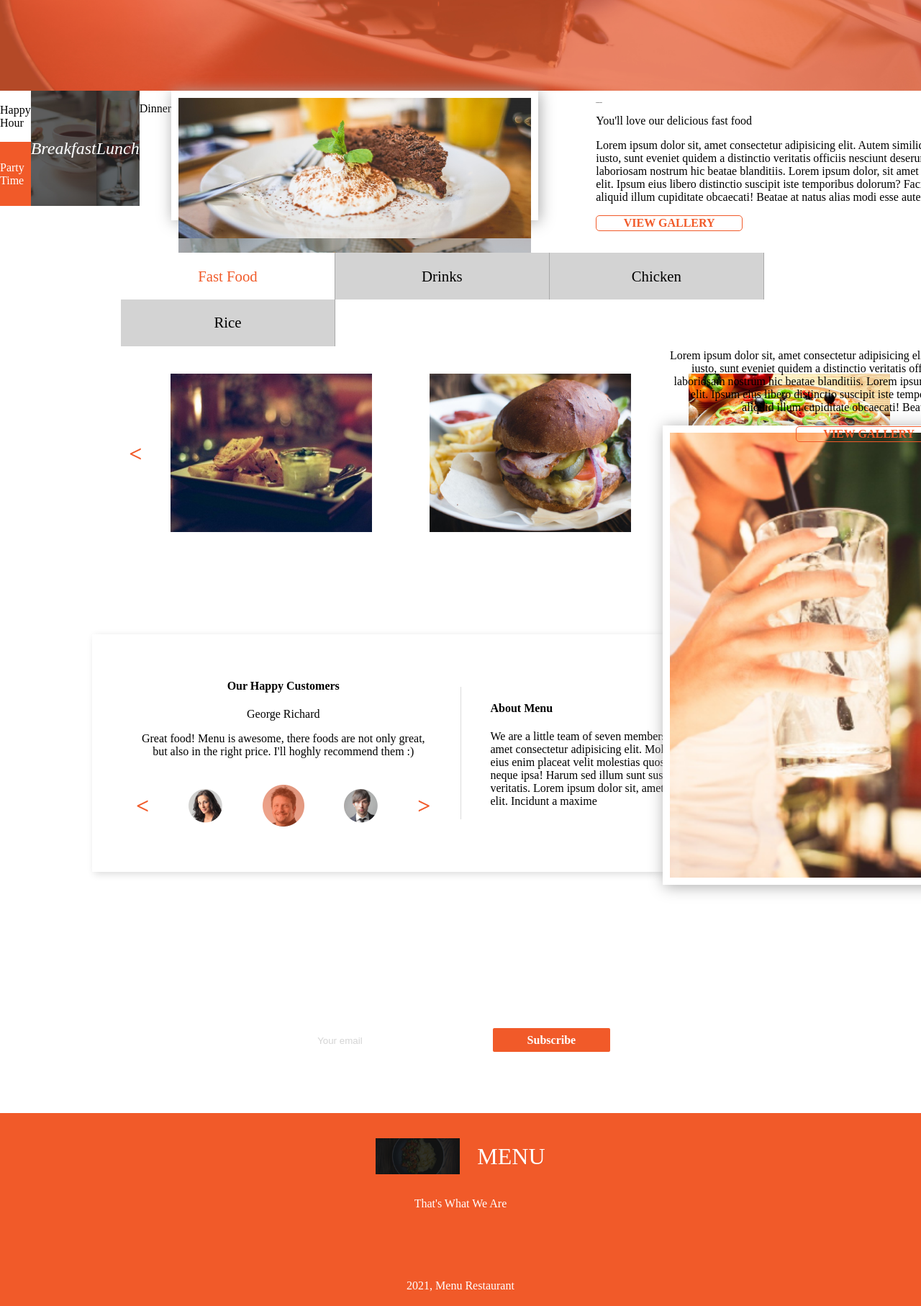
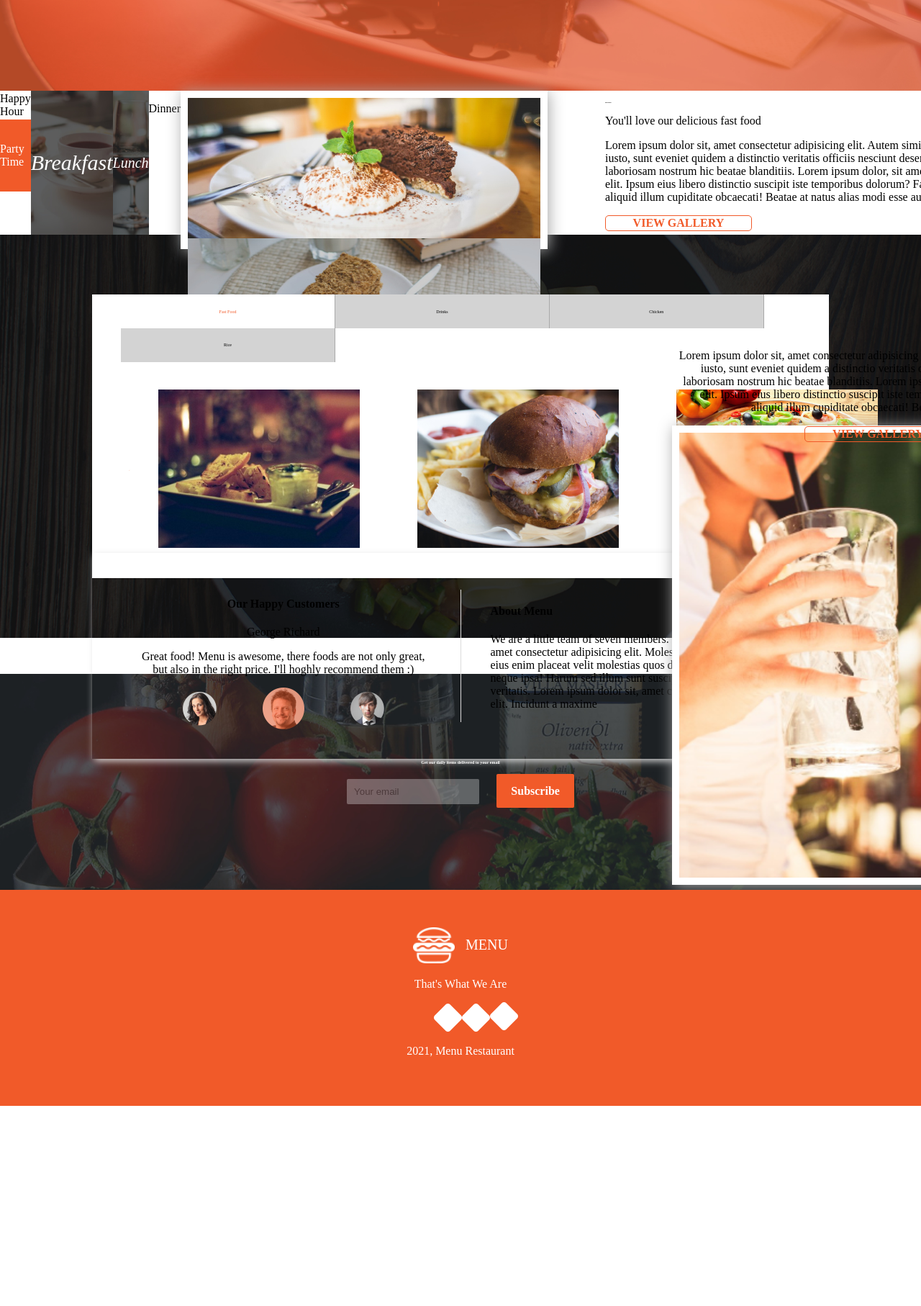
Before and after one commit to Barrack-coder/BARRY-S-KITCHEN, a plain HTML site: page index.html in a window 1280 px wide. Shown: the part 474-2288 px from the top of the page at 72% size. After the commit the page ends 2010 px from the top, so only its background shows below. Drawn offline with Linux system fonts and the light colour scheme; files whose address does not match are found by name.

Commit message:
add my ccss file

```diff
--- a/index.html
+++ b/index.html
@@ -85,19 +85,19 @@
 
   </section>
 
-  <!-- Section with tabbed menu -->
+
   <section id="tabbed-menu">
     <div id="tabbed-menu-inner">
       <ul id="our-food">
         <li>Fast Food
-          <!--
-        -->
+
+
           <li>Drinks
-            <!--
-        -->
+
+
             <li>Chicken
-              <!--
-        -->
+
+
               <li>Rice
       </ul>
       <div id="fast-food-tab">
@@ -118,7 +118,6 @@
     </div>
   </section>
 
-  <!-- Section with customer reviews and about the menu -->
   <section id="reviews">
     <div id=customer-flex>
       <div id="customers">
@@ -149,7 +148,7 @@
     </div>
   </section>
 
-  <!-- Section with subscribe call to action-->
+
   <section id="subscribe">
     <form action="">
       <p>Get our daily items delivered to your email</p>
@@ -158,11 +157,11 @@
     </form>
   </section>
 
-  <!-- Footer area -->
+
   <footer>
     <div id="footer-content">
       <div id="menu-logo-footer">
-        <img src="/images/foodsBg.jpg">
+        <img src="/images/logo_white.png">
         <p id="menu-text">menu</p>
       </div>
       <p>That's What We Are</p>
@@ -174,19 +173,20 @@
       <div id="social-icons">
 
 
-        <!-- <div class="facebook"> -->
+      <div class="facebook">
         <i class="fa fa-facebook"></i>
-        <!-- <img src="assets/footerlogos/facebook.png" alt="Facebook Icon">
-        </div> -->
-        <!-- <div class="twitter"> -->
-        <i class="fa fa-twitter twitter-icon"></i>
-        <!-- <img class="twitter" src="assets/footerlogos/twitter.png" alt="Twitter Icon">
-        </div> -->
+        <img src="/images/facebook.png">
+      </div>
 
-        <!-- <div class="pinterest"> -->
-        <i class="fa fa-pinterest"></i>
-        <!-- <img src="assets/footerlogos/pinterest.png" alt="Pinterest Icon">
-        </div> -->
+          <div class="twitter">
+            <i class=" twitter-icon"></i>
+              <img class="twitter" src="/images/twitter.png">
+        </div>
+
+           <div class="pinterest">
+             <i class="pinterest 2"></i>
+              <img src="/images/pinterest.png">
+        </div>
 
 
 
--- a/style.css
+++ b/style.css
@@ -69,13 +69,13 @@ h4 {
 
 /* Header styles */
 header {
-  background: url("assets/backgrounds/landing.jpg") no-repeat center
+  background: url("/images/landing.jpg") no-repeat center
     center/cover;
   display: flex;
   align-items: center;
   justify-content: center;
   text-align: center;
-  height: 80vh;
+  height: 600px;
 }
 
 .big-logo {
@@ -83,7 +83,7 @@ header {
 }
 
 #offers {
-  height: 20vh;
+  height: 200px;
   display: flex;
 }
 
@@ -112,12 +112,12 @@ header {
 #breakfast {
   background: url("/images/breakfast.jpg") no-repeat center center/cover;
   width: 25%;
-  height: 20vh;
+  height: 200px;
   display: flex;
   justify-content: center;
   align-items: center;
   color: #fff;
-  font-size: 1.5rem;
+  font-size: 30px;
   font-family: "BioRhyme";
   font-style: italic;
 }
@@ -134,12 +134,12 @@ header {
 #lunch {
   background: url("/images/lunch.jpg") no-repeat center center/cover;
   width: 25%;
-  height: 20vh;
+  height: 200px;
   display: flex;
   justify-content: center;
   align-items: center;
   color: #fff;
-  font-size: 1.5rem;
+  font-size: 20px;
   font-family: "BioRhyme";
   font-style: italic;
 }
@@ -156,7 +156,7 @@ header {
 #dinner {
   background: url("/images/dinner.jpg") no-repeat center center/cover;
   width: 25%;
-  height: 20vh;
+  height: 40px;
   display: flex;
   justify-content: center;
   align-items: center;
@@ -176,7 +176,7 @@ header {
 }
 
 #happy-hour {
-  height: 10vh;
+  height: 20%;
   display: flex;
   justify-content: center;
   align-items: center;
@@ -285,7 +285,7 @@ figcaption {
   list-style-type: none;
   padding: 2%;
   color: #000;
-  font-size: 1.3em;
+  font-size: 30%;
   text-align: center;
   display: inline-block;
   width: 25%;
@@ -312,14 +312,14 @@ figcaption {
 /* Navigation buttons styling */
 .navigator {
   color: #f15a29;
-  font-size: 2em;
+  font-size: 2px;
   font-weight: bold;
   cursor: pointer;
 }
 
 /* Customer reviews styling */
 #reviews {
-  height: 50vh;
+  height: 50px;
   display: flex;
   justify-content: center;
   align-items: center;
@@ -356,7 +356,7 @@ figcaption {
 
 /* Call to action area */
 #subscribe {
-  background: url("assets/backgrounds/subscribe.jpg") no-repeat center
+  background: url("/images/subscribe.jpg") no-repeat center
     center/cover;
   height: 300px;
   display: flex;
@@ -368,13 +368,13 @@ figcaption {
 #subscribe p {
   color: #fff;
   font-family: "BioRhyme";
-  font-size: 1.5em;
+  font-size: 5%;
   font-weight: 700;
-  margin-bottom: 2em;
+  margin-bottom: 20px;
 }
 
 input[type="text"] {
-  padding: 0.5em 0.7em;
+  padding: 10px 10px;
   width: 50%;
   border-radius: 2px;
   border: none;
@@ -384,11 +384,11 @@ input[type="text"] {
 .btn-subscribe {
   text-decoration: none;
   font-weight: bold;
-  padding: 0.5em 3em;
+  padding: 15px 20px;
   border-radius: 2px;
   color: #fff;
   background: #f15a29;
-  margin-left: 0.7em;
+  margin-left: 20px;
 }
 
 /* Footer section */
@@ -407,25 +407,25 @@ footer {
   display: flex;
   justify-content: center;
   align-items: center;
-  margin-bottom: 2em;
+  margin-bottom: 20px;
 }
 
 #menu-logo-footer img {
-  margin-right: 1.5em;
+  margin-right: 15px;
   height: 50px;
 }
 
 #menu-text {
   text-transform: uppercase;
   font-family: "BioRhyme";
-  font-size: 2rem;
+  font-size: 20px;
   margin: 0;
 }
 
 #social-icons {
   color: #fff;
   display: flex;
-  margin: 3em auto;
+  margin: 10% auto;
   justify-content: space-between;
   width: 50%;
 }
```
